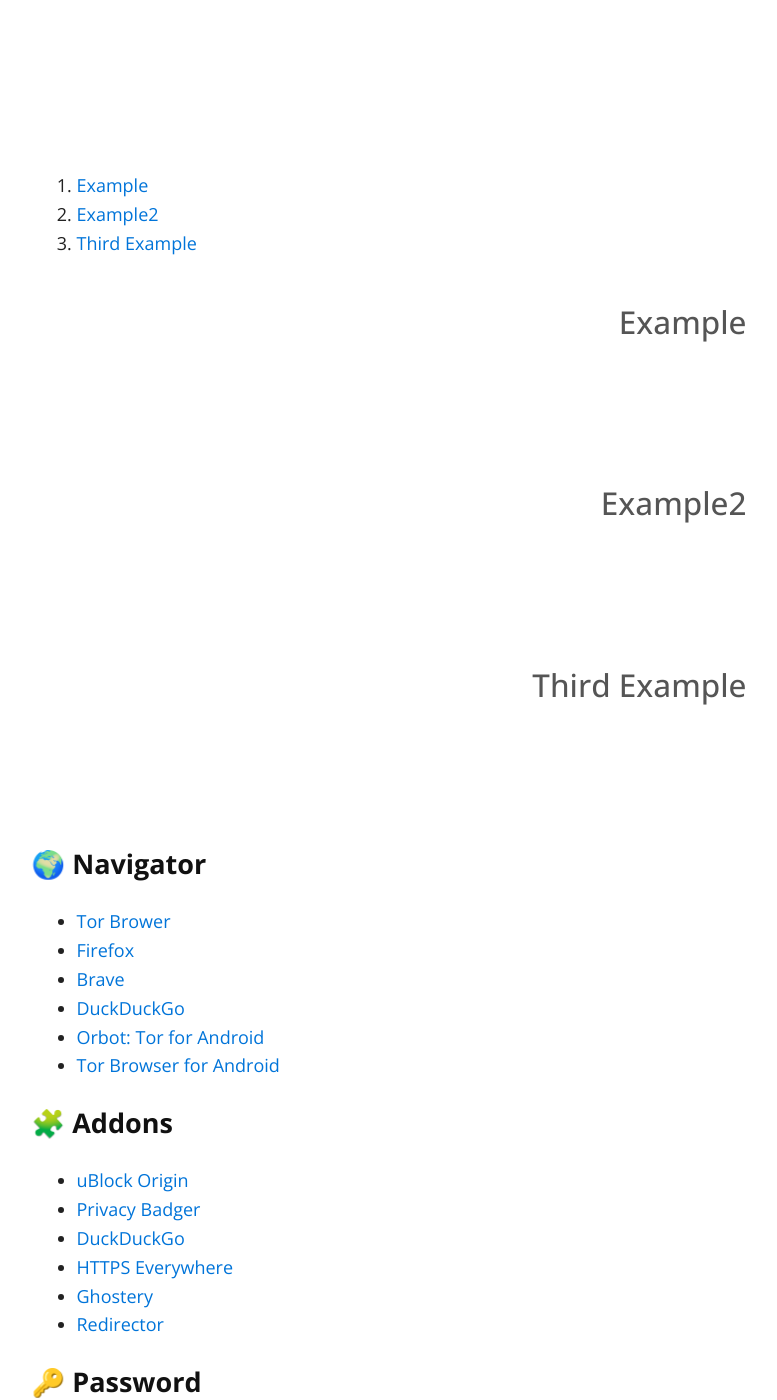
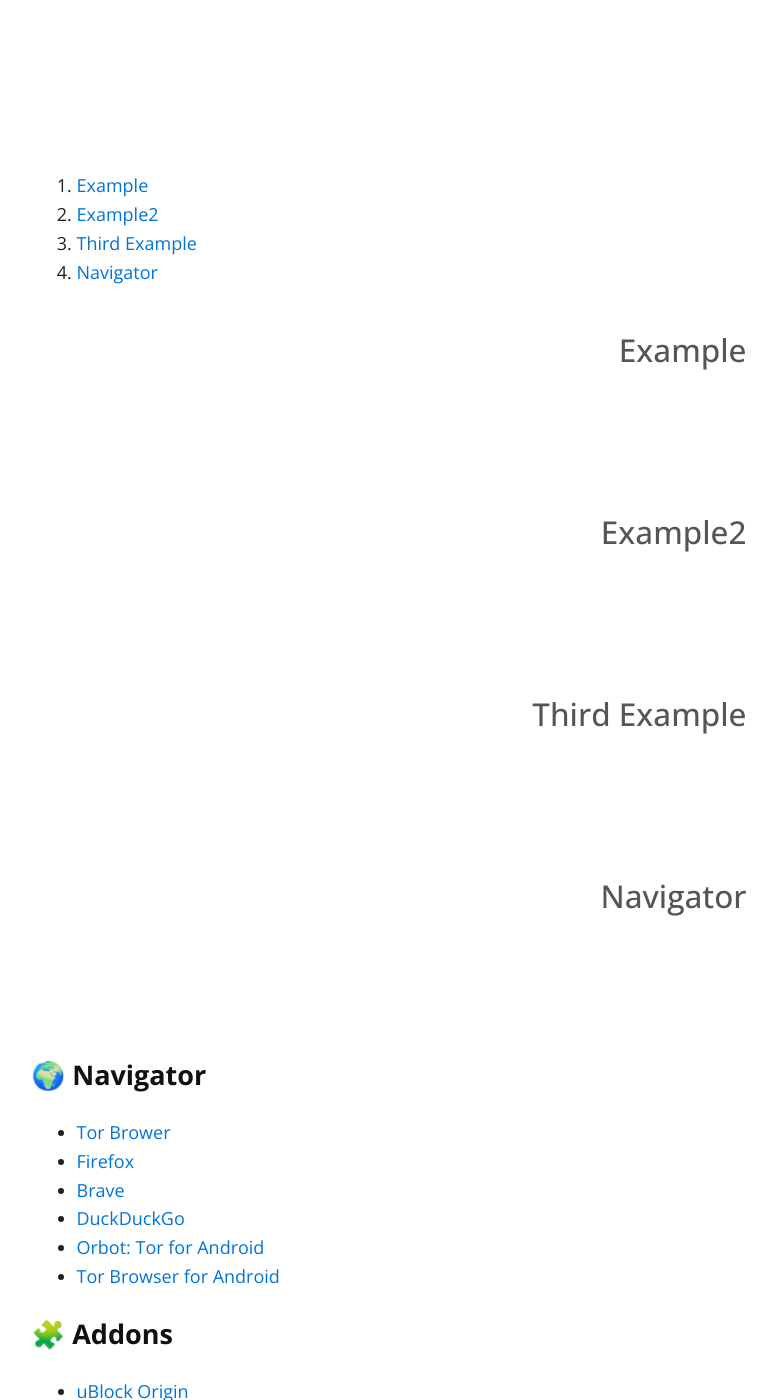
Before and after one commit to jcabeza/Privacy, a Jekyll site: the page built from index.md, in a window 1280 px wide and 1400 px high, scrolled down 808 px. Shown: the whole window, without its empty margins (278-1055 px from the left). Built offline with Jekyll 4.4.1, drawn with Linux system fonts in a browser that asks for light colours; nearby versions of some CDN libraries; our own code applies the rules of GitHub Pages for plain Markdown files.

Commit message:
Update index.md

```diff
--- a/index.md
+++ b/index.md
@@ -17,10 +17,12 @@
 1. [Example](#example)
 2. [Example2](#example2)
 3. [Third Example](#third-example)
+4. [Navigator](#navigator)
 
 ## Example
 ## Example2
 ## Third Example
+## Navigator
 
 ##### 🌍 Navigator
 
```
